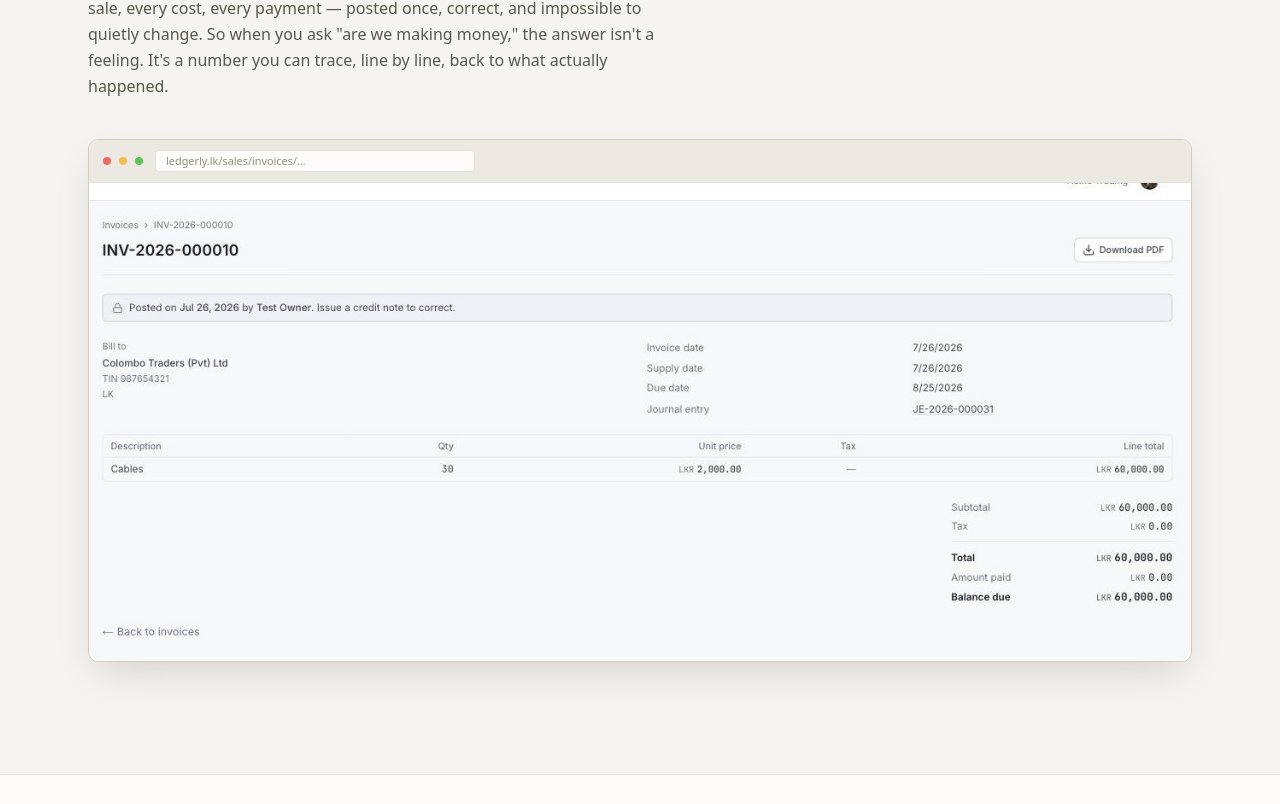
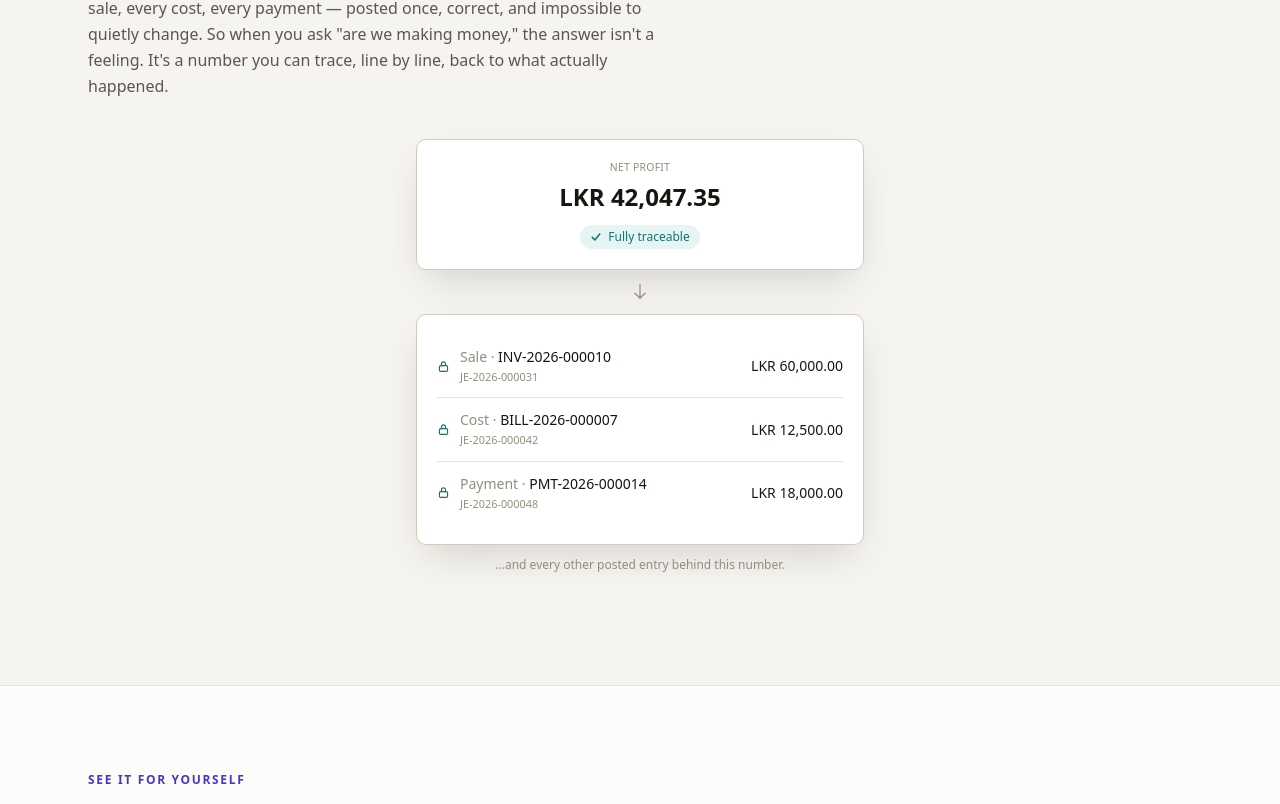
Before and after one commit to deegha/ledgerly-webiste, a Next.js app: page / in a window 1280 px wide. Shown: the part 1976-2780 px from the top of the page. Built offline with nearby package versions, Linux system fonts and the light colour scheme; no server answers.

Commit message:
illustration

```diff
--- a/src/app/page.tsx
+++ b/src/app/page.tsx
@@ -2,6 +2,7 @@ import type { Metadata } from "next";
 import { FeatureSection } from "@/components/feature-section";
 import { Hero } from "@/components/hero";
 import { HomeClose } from "@/components/home-close";
+import { InsightSection } from "@/components/insight-section";
 import { JsonLd } from "@/components/json-ld";
 import { PricingSection } from "@/components/pricing-section";
 import { ProblemSection } from "@/components/problem-section";
@@ -12,29 +13,15 @@ import { siteUrl } from "@/lib/env";
 import { featureChapters, type FeatureChapter } from "@/lib/site-content";
 
 // Reuse existing screenshots + their metadata from the /features content —
-// see HOMEPAGE-REVAMP-V2.md §3: these three images are existing site assets,
-// not regenerated or re-sourced for the homepage.
-const salesChapter = featureChapters.find((chapter) => chapter.id === "sales")!;
+// see HOMEPAGE-REVAMP-V2.md §3: these two images are existing site assets,
+// not regenerated or re-sourced for the homepage. (Section 3/Insight used to
+// reuse invoice-detail.jpg here too; it's now a native diagram instead — see
+// InsightSection and HOMEPAGE-REVAMP-V2.md §6.)
 const productChapter = featureChapters.find((chapter) => chapter.id === "product")!;
 const complianceChapter = featureChapters.find((chapter) => chapter.id === "compliance")!;
 
-const invoiceDetailImage = salesChapter.images.find(
-  (image) => image.src === "/images/invoice-detail.jpg",
-)!;
 const dashboardImage = productChapter.images[0];
 const vatReturnImage = complianceChapter.images[0];
-
-// Section 3 — Insight (HOMEPAGE-REVAMP-V2.md §3). Same invoice screenshot the
-// previous version used, but framed as proof of traceability rather than as a
-// defence against an auditor.
-const insightSection: FeatureChapter = {
-  id: "insight",
-  eyebrow: "Why a spreadsheet can't fix this",
-  title: "A number is only trustworthy if you can see where it came from.",
-  body: "A spreadsheet total is just a total — it doesn't show you which entry it came from, or whether someone changed a formula last month without telling you. Ledgerly keeps every transaction as a real, traceable record: every sale, every cost, every payment — posted once, correct, and impossible to quietly change. So when you ask \"are we making money,\" the answer isn't a feeling. It's a number you can trace, line by line, back to what actually happened.",
-  tinted: true,
-  images: [invoiceDetailImage],
-};
 
 // Section 4a — One real screen. First of the three trust-cluster parts.
 const proofSection: FeatureChapter = {
@@ -89,7 +76,7 @@ export default function Home() {
       <main>
         <Hero />
         <ProblemSection />
-        <FeatureSection chapter={insightSection} />
+        <InsightSection />
         {/* Trust cluster (V2 §3, Section 4) — three parts, tightened so they read
             as one pass through trust rather than three separate stops. */}
         <FeatureSection chapter={proofSection} compact />
--- /dev/null
+++ b/src/components/insight-section.tsx
@@ -0,0 +1,150 @@
+function LockIcon() {
+  return (
+    <svg width="13" height="13" viewBox="0 0 16 16" fill="none" aria-hidden="true">
+      <rect x="3" y="7" width="10" height="7" rx="1.5" stroke="currentColor" strokeWidth="1.4" />
+      <path
+        d="M5.5 7V4.8a2.5 2.5 0 0 1 5 0V7"
+        stroke="currentColor"
+        strokeWidth="1.4"
+        strokeLinecap="round"
+      />
+    </svg>
+  );
+}
+
+function TraceRow({
+  kind,
+  reference,
+  journalRef,
+  amount,
+}: {
+  kind: string;
+  reference: string;
+  journalRef: string;
+  amount: string;
+}) {
+  return (
+    <div className="border-rule flex items-center justify-between gap-4 border-t py-3 first:border-t-0">
+      <div className="flex items-center gap-2.5">
+        <span className="shrink-0 text-balance">
+          <LockIcon />
+        </span>
+        <div>
+          <p className="text-sm">
+            <span className="text-ink-faint">{kind} · </span>
+            <span className="text-ink font-mono">{reference}</span>
+          </p>
+          <p className="text-ink-faint mt-0.5 font-mono text-[0.68rem]">{journalRef}</p>
+        </div>
+      </div>
+      <span className="text-ink tabular font-mono text-sm font-medium">{amount}</span>
+    </div>
+  );
+}
+
+export function InsightSection() {
+  return (
+    <section id="insight" className="border-rule bg-mist border-b">
+      <div className="mx-auto max-w-6xl px-6 py-20 md:py-28">
+        <div className="max-w-[62ch]">
+          <span className="text-brand-ink font-mono text-xs font-semibold tracking-[0.14em] uppercase">
+            Why a spreadsheet can&apos;t fix this
+          </span>
+          <div className="bg-brand mt-4 mb-5 h-[3px] w-11 rounded-full" />
+          <h2 className="text-2xl sm:text-3xl">
+            A number is only trustworthy if you can see where it came from.
+          </h2>
+          <p className="text-ink-soft mt-4 text-base leading-relaxed">
+            A spreadsheet total is just a total — it doesn&apos;t show you which entry it came from,
+            or whether someone changed a formula last month without telling you. Ledgerly keeps
+            every transaction as a real, traceable record: every sale, every cost, every payment —
+            posted once, correct, and impossible to quietly change. So when you ask &quot;are we
+            making money,&quot; the answer isn&apos;t a feeling. It&apos;s a number you can trace,
+            line by line, back to what actually happened.
+          </p>
+        </div>
+
+        {/*
+          Built from the site's own tokens, same approach as the Section 2
+          diagram and the hero's "known number" card — not a screenshot. This
+          replaced the real invoice-detail.jpg screenshot previously reused
+          here (see HOMEPAGE-REVAMP-V2.md §6). The screenshot showed a single
+          posted invoice; it couldn't show the thing this section is actually
+          about — that one trustworthy number is built from MANY posted
+          records. This diagram draws that drill-down directly: one figure at
+          the top, the real entries underneath it.
+
+          The invoice reference (INV-2026-000010, JE-2026-000031, LKR
+          60,000.00) and the net profit figure (LKR 42,047.35) are the same
+          ones used elsewhere on this page (the removed invoice-detail.jpg
+          screenshot and the hero's "known number" card, respectively) — so
+          this isn't a disconnected mockup, it's the same illustrative
+          business reappearing.
+        */}
+        <div className="mx-auto mt-10 flex max-w-md flex-col items-center">
+          <div className="border-rule-strong bg-paper-raised w-full rounded-[10px] border p-5 text-center shadow-lg">
+            <p className="text-ink-faint font-mono text-[0.65rem] tracking-wide uppercase">
+              Net profit
+            </p>
+            <p className="text-ink tabular mt-1.5 font-mono text-2xl font-semibold">
+              LKR 42,047.35
+            </p>
+            <span className="bg-balance-soft mt-3 inline-flex items-center gap-1.5 rounded-full px-2.5 py-1 font-mono text-xs text-balance">
+              <svg width="12" height="12" viewBox="0 0 16 16" fill="none" aria-hidden="true">
+                <path
+                  d="M3 8.5L6.5 12L13 4"
+                  stroke="currentColor"
+                  strokeWidth="2"
+                  strokeLinecap="round"
+                  strokeLinejoin="round"
+                />
+              </svg>
+              Fully traceable
+            </span>
+          </div>
+
+          <svg
+            width="20"
+            height="20"
+            viewBox="0 0 32 32"
+            fill="none"
+            className="text-ink-faint my-3 rotate-90"
+            aria-hidden="true"
+          >
+            <path
+              d="M4 16H26M26 16L18 8M26 16L18 24"
+              stroke="currentColor"
+              strokeWidth="2"
+              strokeLinecap="round"
+              strokeLinejoin="round"
+            />
+          </svg>
+
+          <div className="border-rule-strong bg-paper-raised w-full rounded-[10px] border p-5 shadow-lg">
+            <TraceRow
+              kind="Sale"
+              reference="INV-2026-000010"
+              journalRef="JE-2026-000031"
+              amount="LKR 60,000.00"
+            />
+            <TraceRow
+              kind="Cost"
+              reference="BILL-2026-000007"
+              journalRef="JE-2026-000042"
+              amount="LKR 12,500.00"
+            />
+            <TraceRow
+              kind="Payment"
+              reference="PMT-2026-000014"
+              journalRef="JE-2026-000048"
+              amount="LKR 18,000.00"
+            />
+          </div>
+          <p className="text-ink-faint mt-3 text-center text-xs">
+            …and every other posted entry behind this number.
+          </p>
+        </div>
+      </div>
+    </section>
+  );
+}
```
Also changed, not shown: 1 other file (tests, documents, lock files or other folders).
